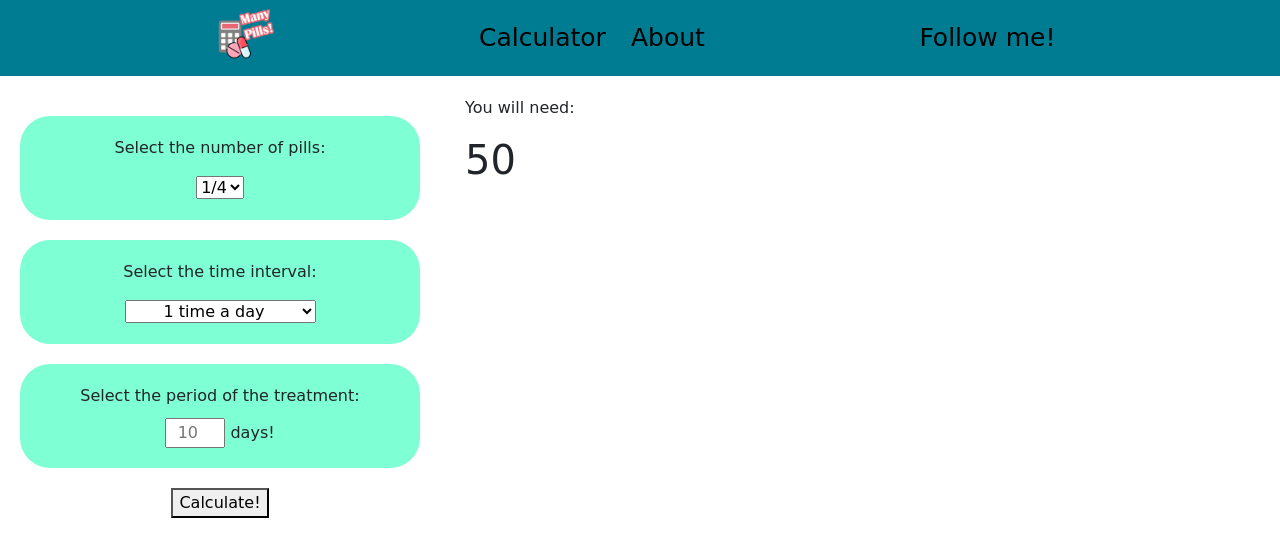
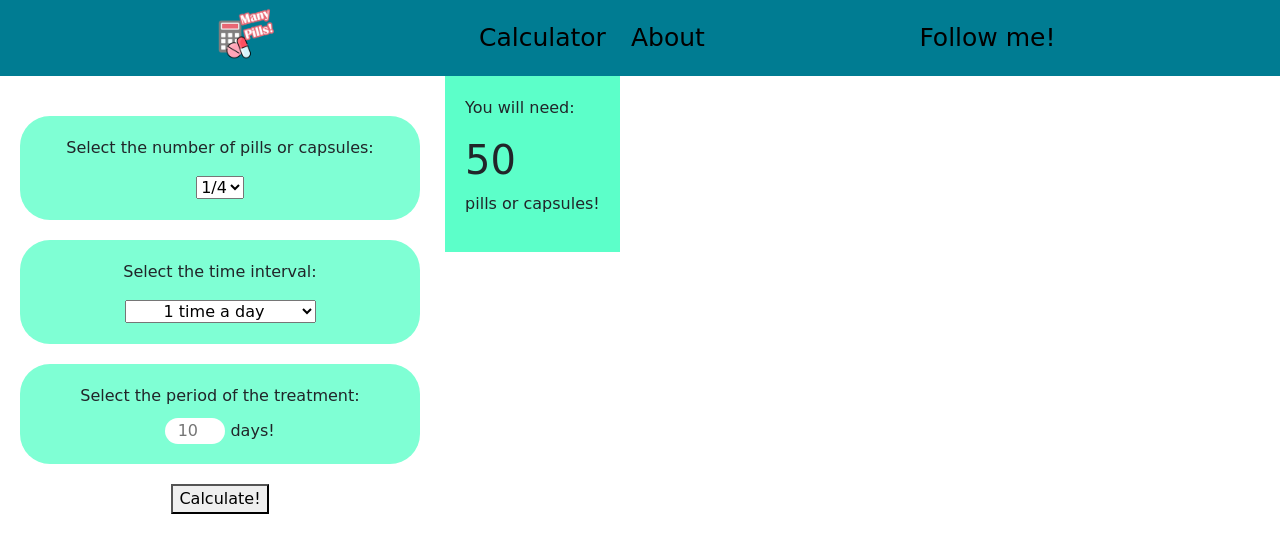
Before and after one commit to Lucasarkh/many-pills-calculator, a plain HTML site: page index.html in a window 1280 px wide. Drawn offline with nearby package versions, Linux system fonts and the light colour scheme; a web font is replaced by a local one.

Commit message:
little adjustments

```diff
--- a/Assets/css/style.css
+++ b/Assets/css/style.css
@@ -49,6 +49,8 @@ header {
 .calculator__period input {
     width: 60px;
     text-align: center;
+    border-radius: 15px 15px;
+    border: none;
 }
 
 .calculator__period p {
@@ -62,4 +64,5 @@ header {
     padding: 20px;
     display: inline-block;
     vertical-align: top;
+    background-color: rgb(92, 255, 201);
 }
--- a/index.html
+++ b/index.html
@@ -39,19 +39,13 @@
             </div>
         </section>
 
-
-
-
-
-        </div>
-
     </header>
 
     <main>
         <section class="calculator">
 
             <div class="calculator__amount">
-                <p>Select the number of pills:</p>
+                <p>Select the number of pills or capsules:</p>
                 <select>
                     <option value="option">1/4</option>
                     <option value="option">1/2</option>
@@ -96,6 +90,7 @@
 
             <p>You will need:</p>
             <h1>50</h1>
+            <p>pills or capsules!</p>
 
 
 
```
